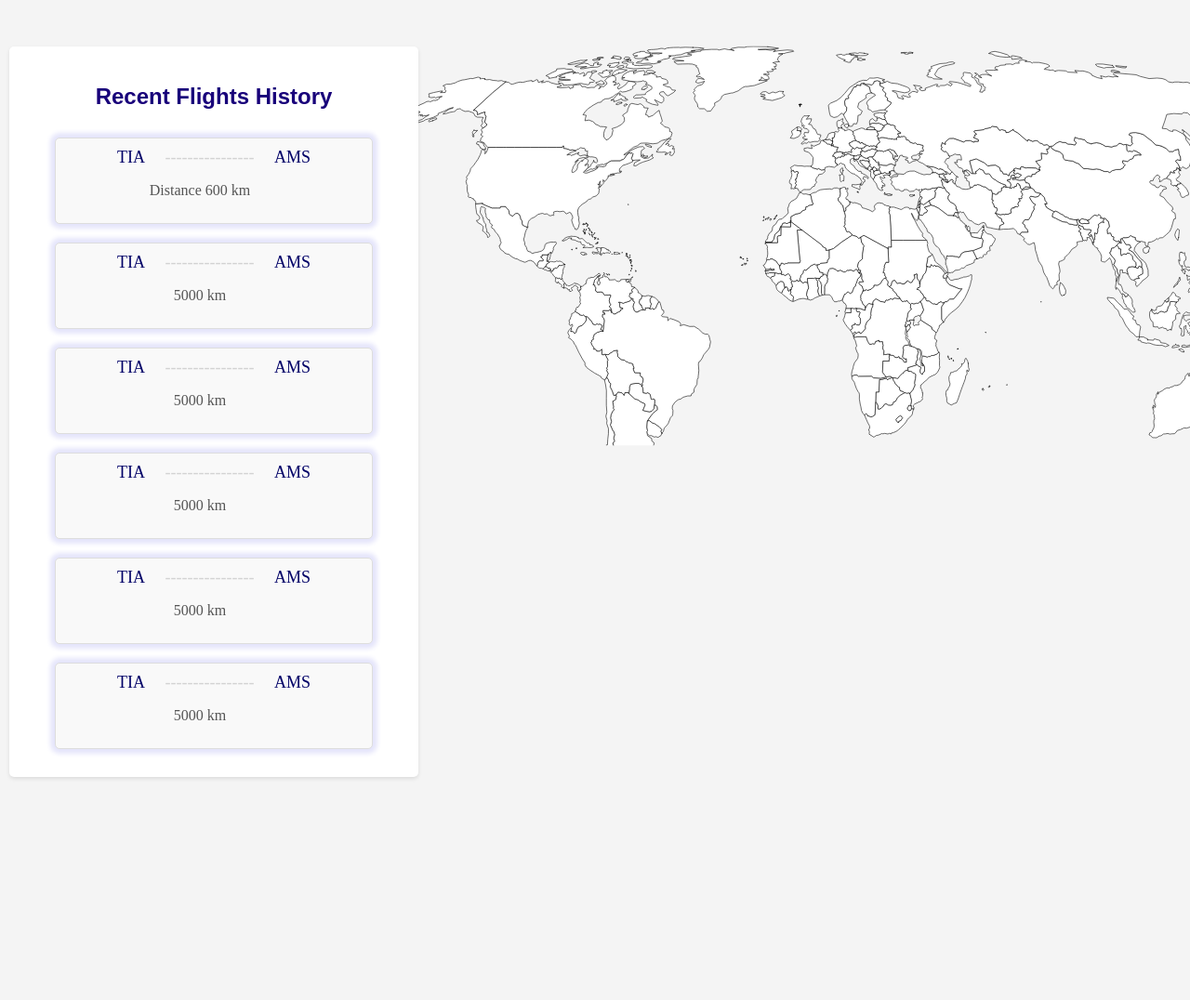
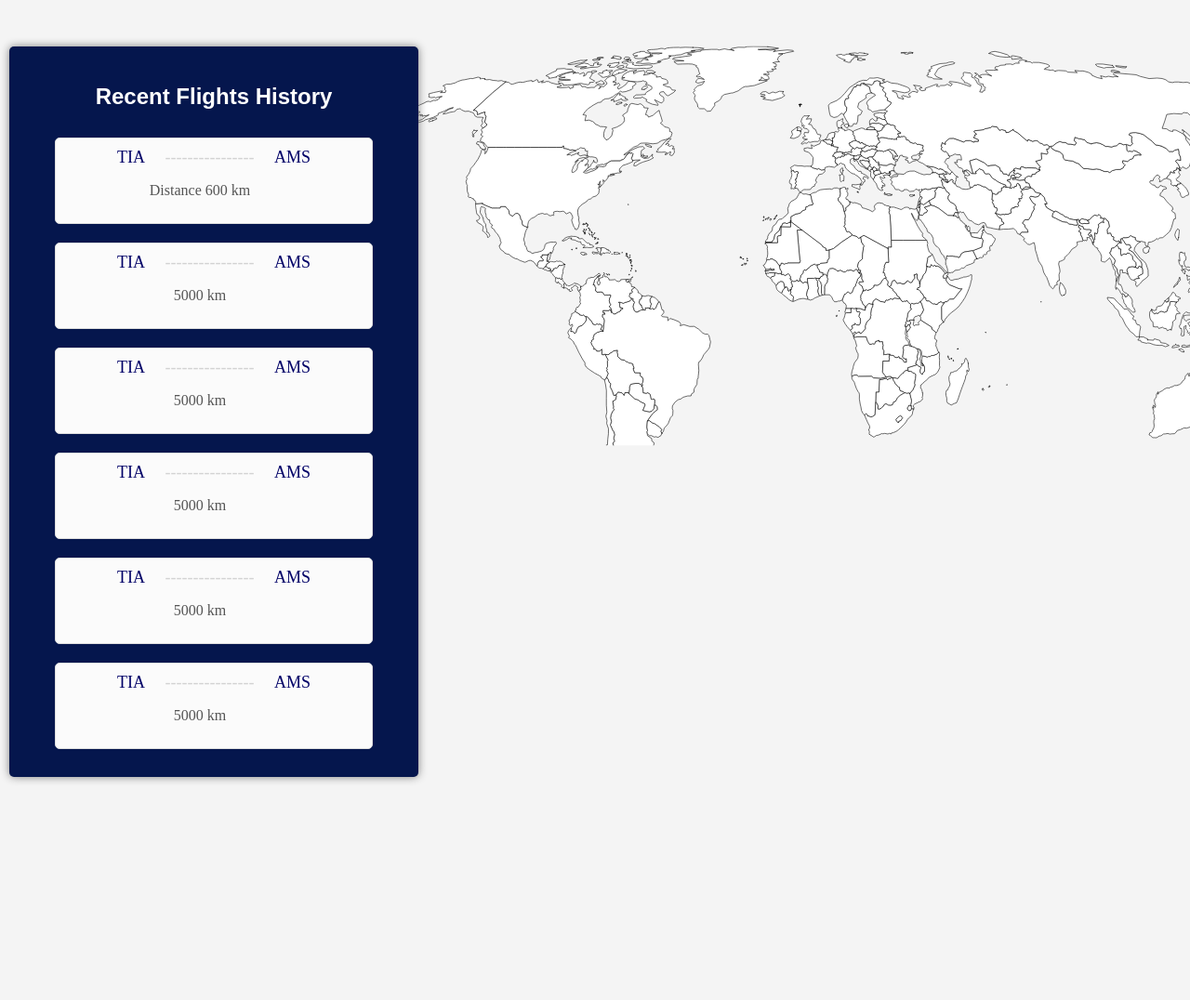
Before and after one commit to laerttt/SkySavor, a Flask app: page / in a window 1280 px wide. Shown: the part 150-1226 px from the top of that part at 93% size. Run offline with Flask 3, Linux system fonts and the light colour scheme; the page is wider than the window, and the part outside it is not shown.

Commit message:
css changes

```diff
--- a/static/css/flight-history.css
+++ b/static/css/flight-history.css
@@ -1,10 +1,10 @@
 
 .price-container {
-    background-color: #fff;
+  background-color: #05164D;
   padding: 20px;
   border: 1px solid #ccc;
   border-radius: 5px;
-    box-shadow: 0 2px 4px rgba(0, 0, 0, 0.1);
+  box-shadow: 0px 0px 10px grey;
   width: 80%;
   max-width: 400px;
   position: absolute;
@@ -16,7 +16,7 @@
 .price-container h2 {
   font-family: Arial, Helvetica, sans-serif;
   text-align: center;
-    color: #18007a;
+  color: white;
 }
 
 
@@ -30,16 +30,22 @@
 
 .credit-col {
   padding: 10px;
-    background-color: #f9f9f9;
+  background-color: #fbfbfb;
   border: 1px solid #ddd;
   border-radius: 5px;
   text-align: center;
-    box-shadow: 0 2px 4px rgba(0, 0, 0, 0.1);
   margin: 10px 0;
   width: 80%;
   max-width: 400px;
-    box-shadow: 0 0 5px 5px rgb(229, 229, 251);
+  transition: border-radius 150ms, width 150ms;
 }
+
+.credit-col:hover{
+  border-radius: 10px;
+  width: 85%;
+}
+
+
 
 
 h2 {
```
Lines whose indentation alone changed are shown as unchanged.
